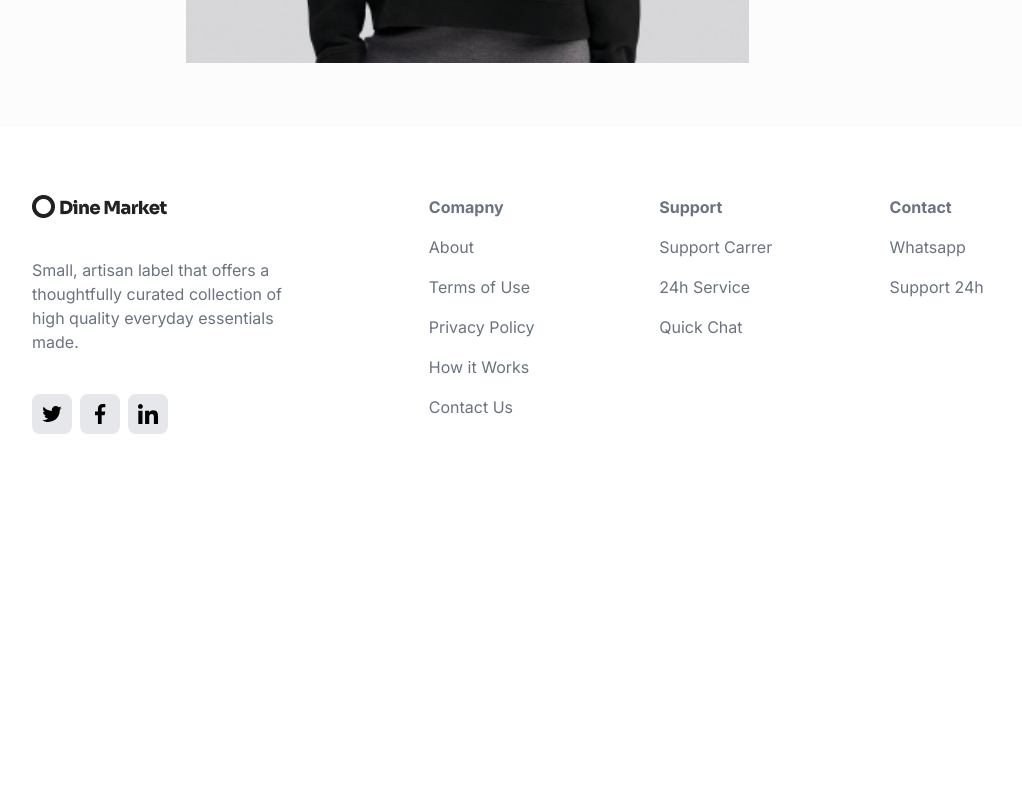
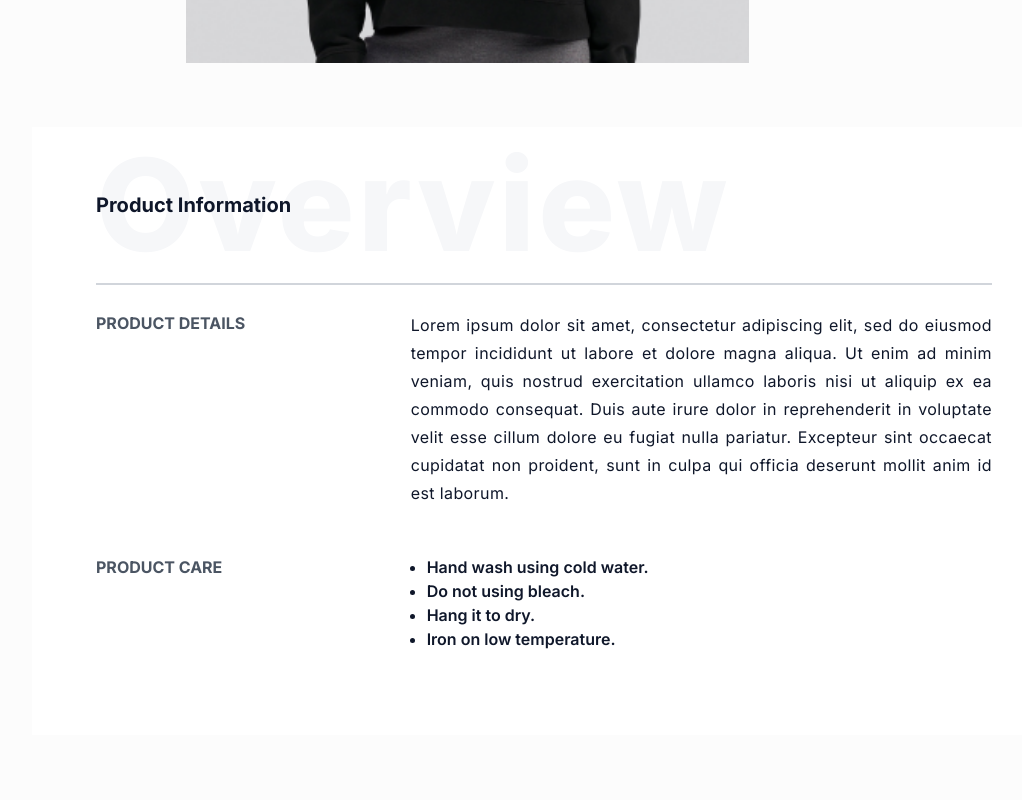
Before and after one commit to bilal-faisal/ecommerce-store-next13, a Next.js app: page /products/54a39683-e8a5-4e54-888d-10627ba4861f in a window 1280 px wide. Shown: the part 700-1500 px from the top of the page, without its empty margins (96-1118 px from the left). Before the commit the page ends 1222 px from the top, so only its background shows below. Built offline with nearby package versions, Linux system fonts and the light colour scheme.

Commit message:
done with product UI

```diff
--- a/src/app/products/[id]/page.tsx
+++ b/src/app/products/[id]/page.tsx
@@ -9,29 +9,66 @@ const page = async ({ params }: { params: { id: string } }) => {
 
   return (
     <>
-      <div className="bg-[#FCFCFC] my-5 py-16 px-32">
-        <div className="w-full flex">
-          <div className="w-[15%] px-5">
+      <div className="bg-[#FCFCFC] my-5 py-16 px-10 md:px-24 lg:px-32">
+        <div className="w-full flex flex-wrap">
+          <div className="w-[30%] md:w-[15%] px-5">
             <Image src={prodImg} alt="Product" className="w-full" />
           </div>
-          <div className="w-[55%]">
+          <div className="w-[70%] md:w-[55%]">
             <Image src={prodImg} alt="Product" className="w-full" />
           </div>
-          <div className="w-[30%] px-4 space-y-7 py-16">
+          <div className="w-[100%] md:w-[30%] px-4 space-y-7 py-16">
             <h2 className="text-2xl tracking-wider">
               Brushed Raglan Sweatshirt
-              <br /><span className="text-lg font-bold text-[#D7D7D9]">Sweater</span>
+              <br />
+              <span className="text-lg font-bold text-[#D7D7D9]">Sweater</span>
             </h2>
             <div className="flex items-center">
               <h4 className="font-bold pr-5">Quantity:</h4>
               <Count />
             </div>
             <div className="flex items-center">
-              <Button className="bg-[#212121] text-white font-semibold py-6 px-2 rounded-none w-[80%] md:w-[10rem]">
+              <Button className="bg-[#212121] text-white font-semibold py-6 px-2 rounded-none w-[80%] md:w-[10rem] md:min-w-fit">
                 <AiOutlineShoppingCart className="text-3xl" />
                 <span className="pl-4">Add to Cart</span>
               </Button>
               <h2 className="text-2xl font-semibold px-4">$292</h2>
+            </div>
+          </div>
+        </div>
+
+        <div className="bg-white my-16 py-16 px-5 md:px-16">
+          <div className="leading-3 flex items-center mb-16">
+            <h2 className="z-10 text-[#F6F7F9] font-extrabold shrink tracking-wide text-6xl sm:text-7xl md:text-8xl lg:text-9xl absolute">
+              Overview
+            </h2>
+            <h2 className="z-20 font-bold text-xl">Product Information</h2>
+          </div>
+          <div className="w-full h-2 border-t-2 border-gray-300"></div>
+
+          <div className="grid grid-cols-1 md:grid-cols-3 gap-12 py-5">
+            <div className="col-span-1">
+              <h2 className="font-bold text-gray-600">PRODUCT DETAILS</h2>
+            </div>
+            <div className="col-span-2 text-justify tracking-wide leading-7">
+              Lorem ipsum dolor sit amet, consectetur adipiscing elit, sed do
+              eiusmod tempor incididunt ut labore et dolore magna aliqua. Ut
+              enim ad minim veniam, quis nostrud exercitation ullamco laboris
+              nisi ut aliquip ex ea commodo consequat. Duis aute irure dolor in
+              reprehenderit in voluptate velit esse cillum dolore eu fugiat
+              nulla pariatur. Excepteur sint occaecat cupidatat non proident,
+              sunt in culpa qui officia deserunt mollit anim id est laborum.
+            </div>
+            <div className="col-span-1">
+              <h2 className="font-bold text-gray-600">PRODUCT CARE</h2>
+            </div>
+            <div className="col-span-2">
+              <ul className="list-disc ml-4 font-semibold">
+                <li>Hand wash using cold water.</li>
+                <li>Do not using bleach.</li>
+                <li>Hang it to dry.</li>
+                <li>Iron on low temperature.</li>
+              </ul>
             </div>
           </div>
         </div>
```
